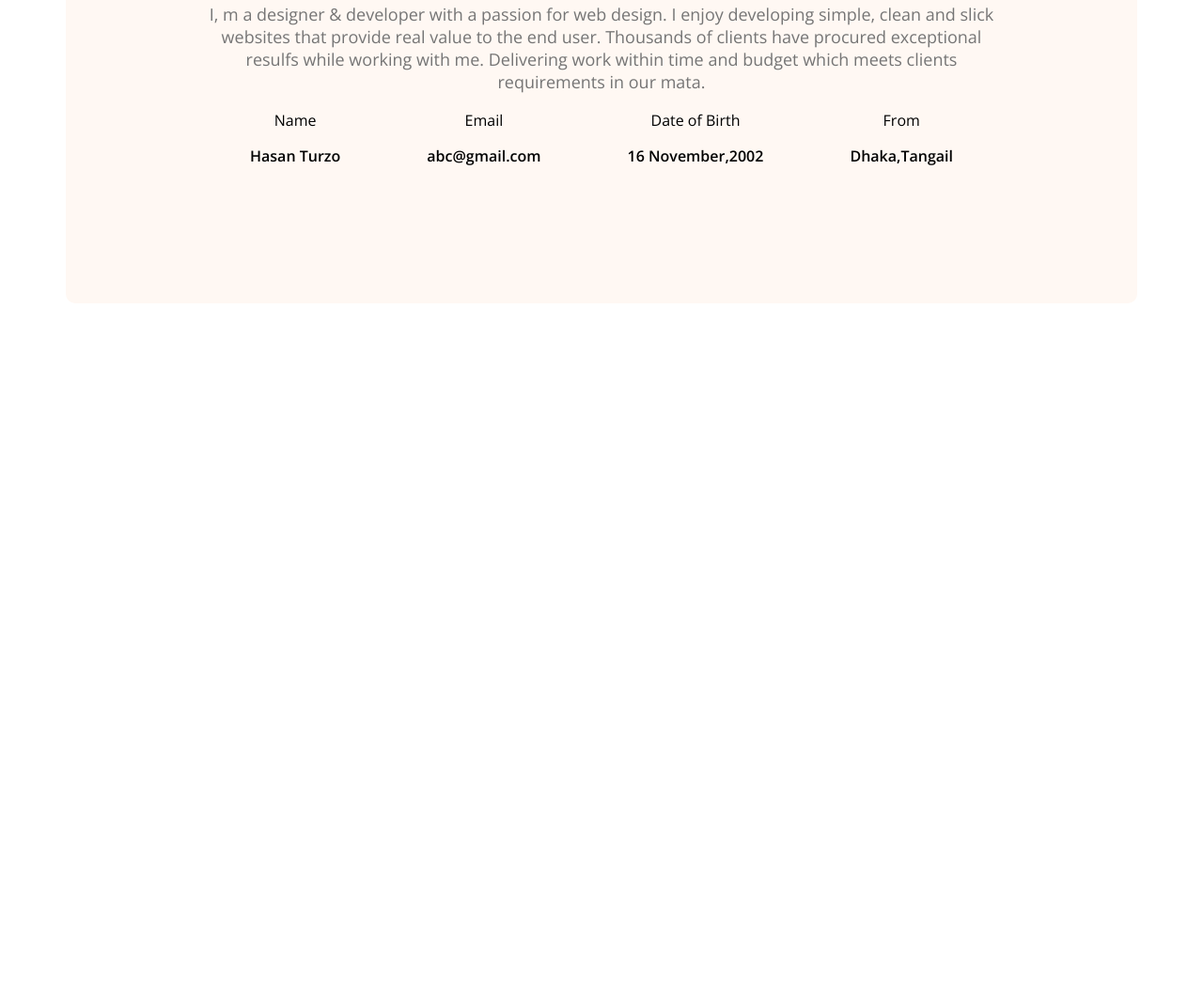
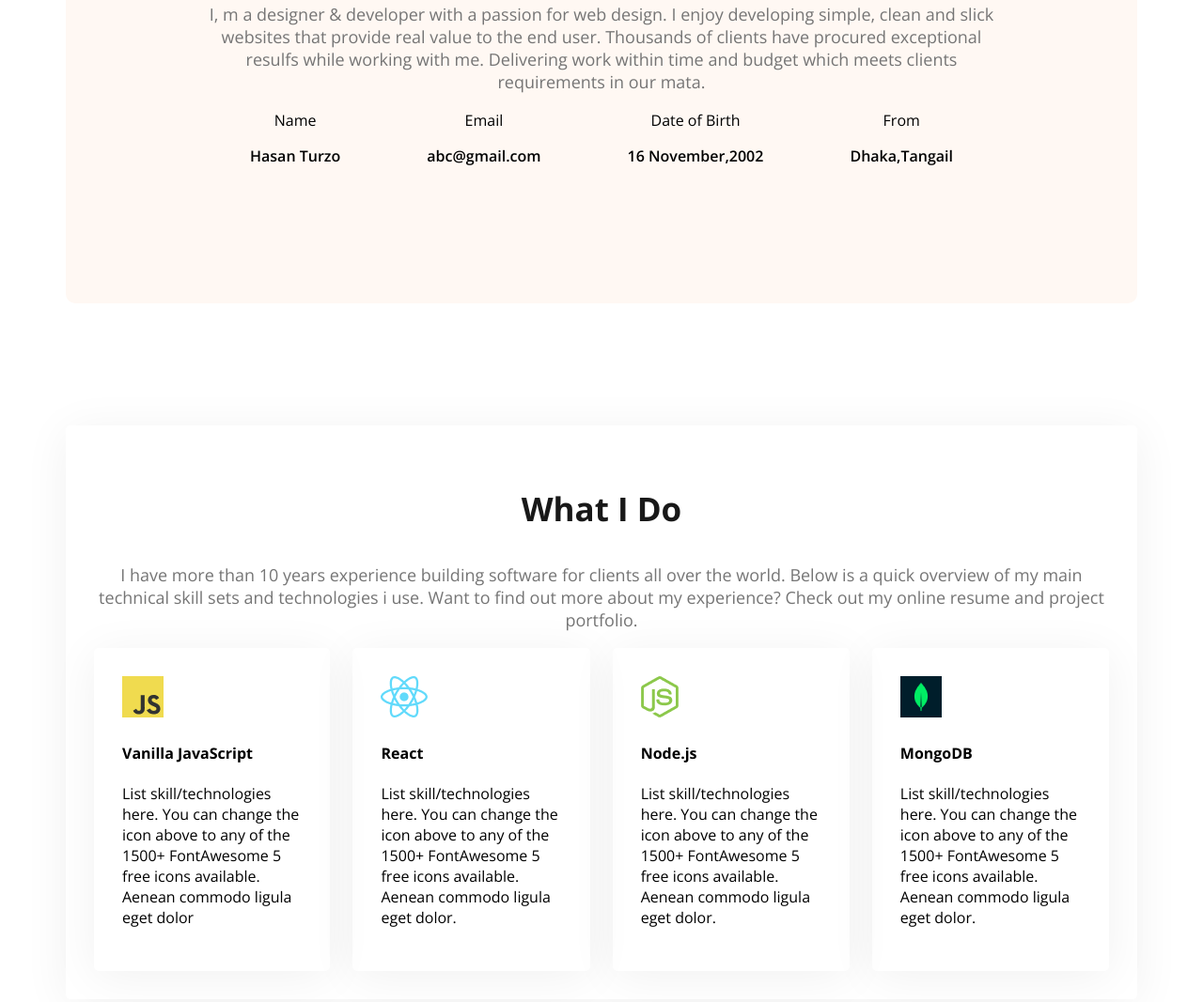
Before and after one commit to turzo7/web-dev-portfolio, a plain HTML site: page index.html in a window 1280 px wide. Shown: the part 1204-2271 px from the top of the page at 94% size. Before the commit the page ends 1535 px from the top, so only its background shows below. Drawn offline with nearby package versions, Linux system fonts and the light colour scheme.

Commit message:
third page added

```diff
--- a/index.html
+++ b/index.html
@@ -67,7 +67,35 @@
 
             </div>
         </section>
+        <section class="skill">
+            <h3 class="section-title text-center">What I Do</h3>
+            <p class="section-description text-center">I have more than 10 years experience building software for clients all over the world. Below is a quick overview of my main technical skill sets and technologies i use. Want to find out more about my experience? Check out my online resume and project portfolio.</p>
+
+            <div class="skills-container">
+            <div class="skill">
+                <img src="images/icons/js.png" alt="">
+                <h4 class="skill-title">Vanilla JavaScript</h4>
+                <p class="skill-description">List skill/technologies here. You can change the icon above to any of the 1500+ FontAwesome 5 free icons available. Aenean commodo ligula eget dolor</p>
+            </div>
+            <div class="skill">
+                <img src="images/icons/react.png" alt="">
+                <h4 class="skill-title">React</h4>
+                <p class="skill-description">List skill/technologies here. You can change the icon above to any of the 1500+ FontAwesome 5 free icons available. Aenean commodo ligula eget dolor.</p>
+            </div>
+            <div class="skill">
+                <img src="images/icons/nodejs.png" alt="">
+                <h4 class="skill-title">Node.js</h4>
+                <p class="skill-description">List skill/technologies here. You can change the icon above to any of the 1500+ FontAwesome 5 free icons available. Aenean commodo ligula eget dolor.</p>
+            </div>
+            <div class="skill">
+                <img src="images/icons/mongo.png" alt="">
+                <h4 class="skill-title">MongoDB</h4>
+                <p class="skill-description">List skill/technologies here. You can change the icon above to any of the 1500+ FontAwesome 5 free icons available. Aenean commodo ligula eget dolor.</p>
+            </div>
+        </div>
+        </section>
     </main>
+
     <footer>
 
     </footer>
--- a/styles/porttfolio.css
+++ b/styles/porttfolio.css
@@ -7,6 +7,10 @@
   }
 
   /* shared style */
+
+  .text-center{
+    text-align: center;
+  }
 
 .secondary-bg{
     background-color: #FFF8F3;
@@ -99,12 +103,17 @@ nav ul{
     width: 580px;
 }
 
+main section{
+  margin-top: 130px;
+  margin-bottom: 130px;
+}
+
 /* about style */
 .about{
     border-radius: 10px;
     padding: 130px 150px;
     text-align: center;
-    margin-top: 130px;
+
 }
 
 /* main style */
@@ -122,3 +131,15 @@ nav ul{
   justify-content: space-around;
 
 }
+
+/* skills section style */
+.skills-container{
+  display: flex;
+  gap: 24px;
+
+}
+.skill{
+  padding: 30px;
+  box-shadow: 0px 6px 50px 0px rgba(0, 0, 0, 0.06);
+  border-radius: 5px;
+}
```
